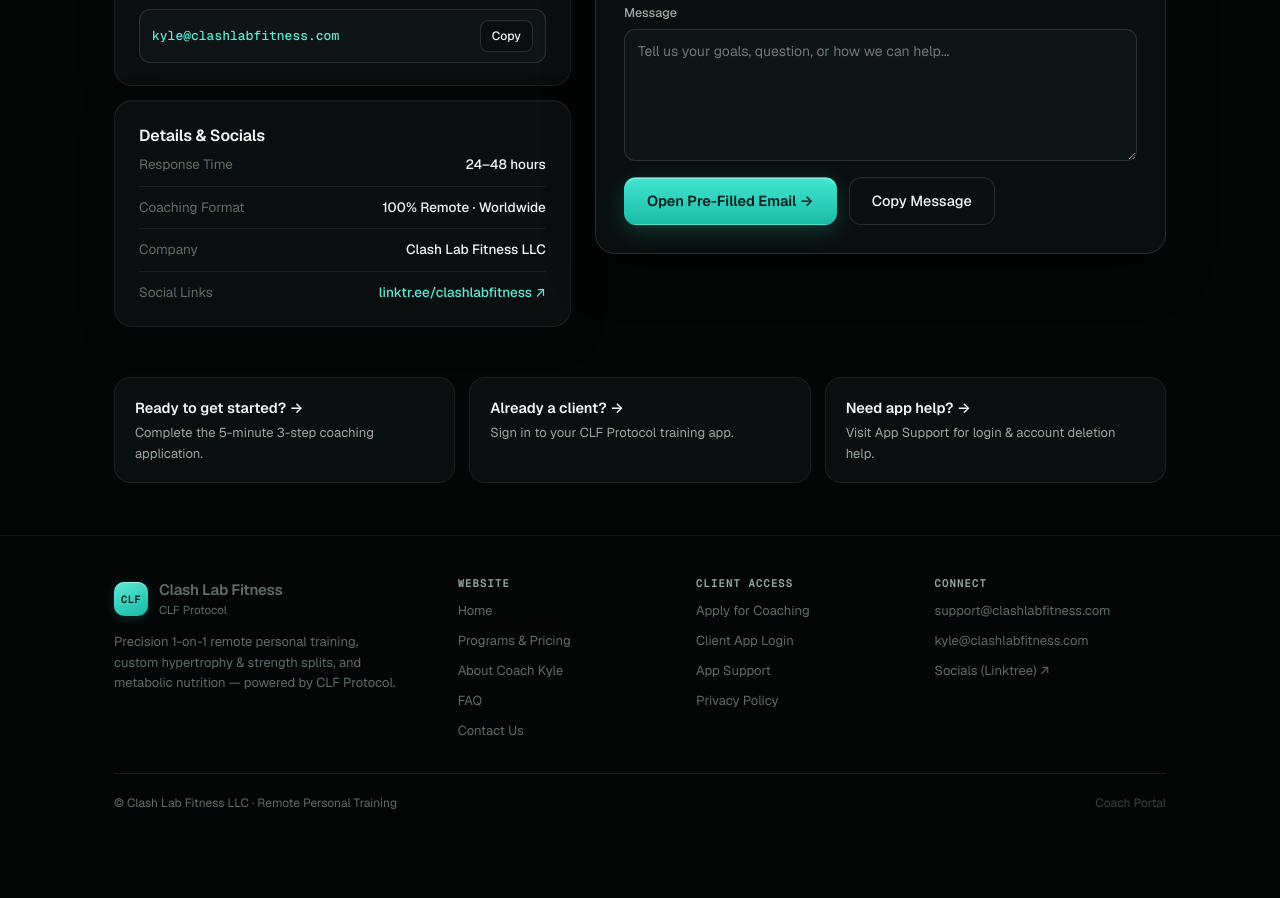
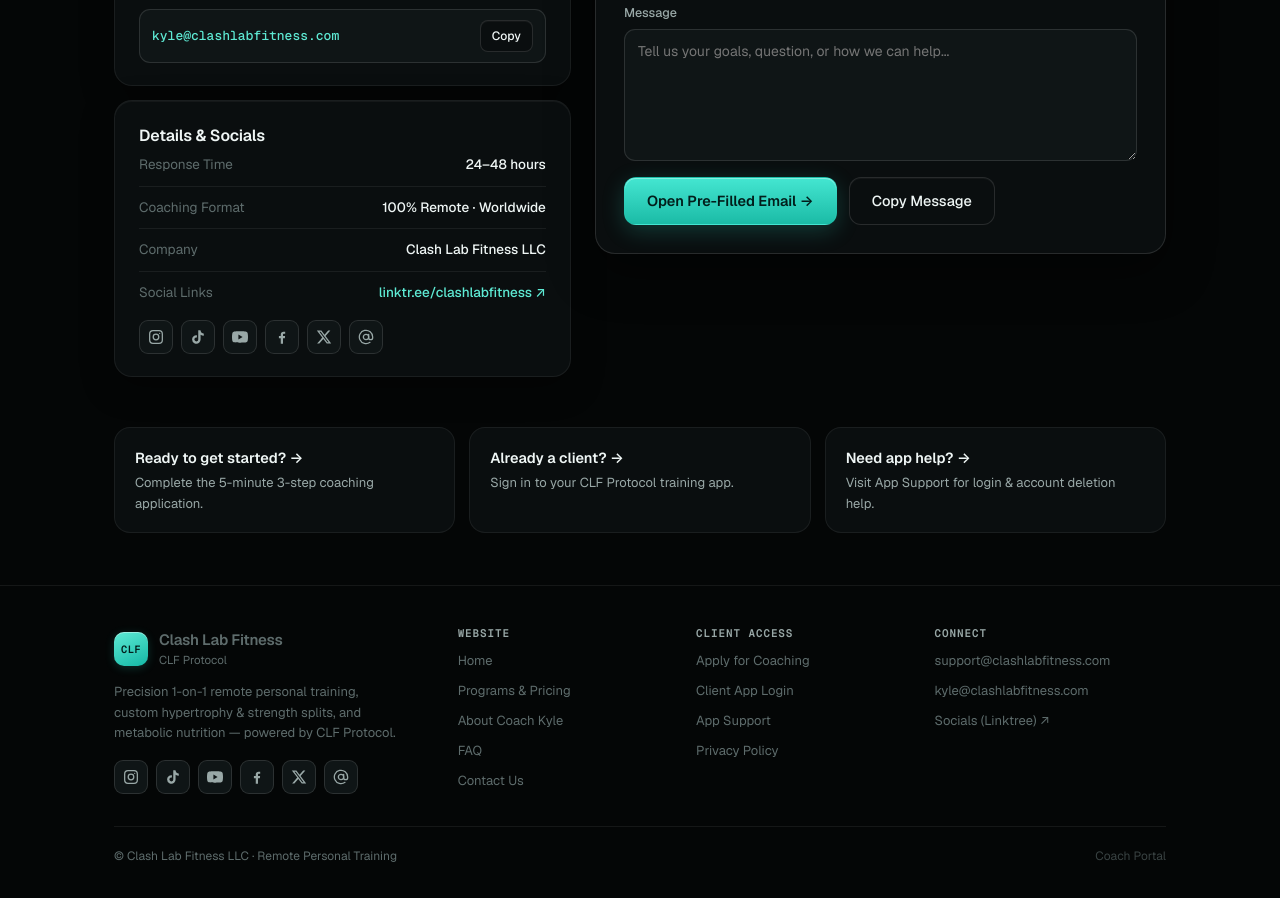
Before and after one commit to kylemdev-hub/clf-coaching-os, a plain HTML site: page contact.html in a window 1280 px wide. Shown: the part 600-1498 px from the top of the page. Before the commit the page ends 1449 px from the top, so only its background shows below. Drawn offline with nearby package versions, Linux system fonts and the light colour scheme.

Commit message:
Update contact.html

```diff
--- a/contact.html
+++ b/contact.html
@@ -136,6 +136,11 @@ footer{margin-top:52px;padding:42px 0 36px;border-top:1px solid var(--line);font
 .foot-col a{color:var(--text-3);transition:color .15s}
 .foot-col a:hover{color:var(--text)}
 .foot-desc{color:var(--text-3);font-size:13px;line-height:1.6;margin:12px 0 0;max-width:290px}
+.social-row{display:flex;align-items:center;gap:8px;flex-wrap:wrap;margin-top:16px}
+.social-btn{width:34px;height:34px;border-radius:9px;background:var(--surface-2);border:1px solid var(--line-2);color:var(--text-2);
+  display:grid;place-items:center;transition:color .15s,border-color .15s,background .15s,transform .2s}
+.social-btn:hover{color:var(--accent-text);border-color:var(--accent-line);background:var(--accent-tint);transform:translateY(-1px)}
+.social-btn svg{width:16px;height:16px;display:block}
 .foot-bottom{padding-top:20px;border-top:1px solid var(--line);display:flex;justify-content:space-between;align-items:center;gap:12px;flex-wrap:wrap;font-size:12px}
 .coach-link{opacity:.6;transition:opacity .15s,color .15s}
 .coach-link:hover{opacity:1;color:var(--accent)}
@@ -223,6 +228,14 @@ footer{margin-top:52px;padding:42px 0 36px;border-top:1px solid var(--line);font
             <div class="meta-row"><span>Company</span><b>Clash Lab Fitness LLC</b></div>
             <div class="meta-row"><span>Social Links</span><b><a href="https://linktr.ee/clashlabfitness" target="_blank" rel="noopener" style="color:var(--accent-text)">linktr.ee/clashlabfitness ↗</a></b></div>
           </div>
+          <div id="contact-socials"><div class="social-row" aria-label="Clash Lab Fitness Social Media">
+            <a class="social-btn" href="https://www.instagram.com/clashlabfitness/" target="_blank" rel="noopener" aria-label="Instagram" title="Instagram"><svg viewBox="0 0 24 24" fill="none" stroke="currentColor" stroke-width="1.9" stroke-linecap="round" stroke-linejoin="round"><rect x="2.5" y="2.5" width="19" height="19" rx="5"/><circle cx="12" cy="12" r="4.2"/><circle cx="17.5" cy="6.5" r="1" fill="currentColor" stroke="none"/></svg></a>
+            <a class="social-btn" href="https://www.tiktok.com/@clashlabfitness" target="_blank" rel="noopener" aria-label="TikTok" title="TikTok"><svg viewBox="0 0 24 24" fill="currentColor"><path d="M19.59 6.69a4.83 4.83 0 0 1-3.77-4.25V2h-3.45v13.67a2.89 2.89 0 0 1-5.2 1.74 2.89 2.89 0 0 1 2.31-4.64c.3 0 .59.04.88.13V9.4a6.33 6.33 0 0 0-.88-.07A6.34 6.34 0 0 0 3.14 15.67a6.34 6.34 0 0 0 10.86 4.48 6.3 6.3 0 0 0 1.86-4.48V8.7a8.26 8.26 0 0 0 4.83 1.56V6.82a4.8 4.8 0 0 1-1.1-.13z"/></svg></a>
+            <a class="social-btn" href="https://www.youtube.com/@Clashlabfitness" target="_blank" rel="noopener" aria-label="YouTube" title="YouTube"><svg viewBox="0 0 24 24" fill="currentColor"><path d="M23.5 6.2a3 3 0 0 0-2.1-2.12C19.54 3.5 12 3.5 12 3.5s-7.54 0-9.4.58A3 3 0 0 0 .5 6.2 31.4 31.4 0 0 0 0 12a31.4 31.4 0 0 0 .5 5.8 3 3 0 0 0 2.1 2.12c1.86.58 9.4.58 9.4.58s7.54 0 9.4-.58a3 3 0 0 0 2.1-2.12A31.4 31.4 0 0 0 24 12a31.4 31.4 0 0 0-.5-5.8zM9.6 15.6V8.4l6.3 3.6-6.3 3.6z"/></svg></a>
+            <a class="social-btn" href="https://www.facebook.com/clashlabfitness" target="_blank" rel="noopener" aria-label="Facebook" title="Facebook"><svg viewBox="0 0 24 24" fill="currentColor"><path d="M13.5 22v-8.2h2.76l.41-3.2H13.5V8.56c0-.93.26-1.56 1.59-1.56h1.7V4.14c-.3-.04-1.31-.13-2.49-.13-2.46 0-4.15 1.5-4.15 4.26v2.33H7.36v3.2h2.79V22h3.35z"/></svg></a>
+            <a class="social-btn" href="https://x.com/clashlabfitness" target="_blank" rel="noopener" aria-label="X" title="X"><svg viewBox="0 0 24 24" fill="currentColor"><path d="M18.244 2.25h3.308l-7.227 8.26 8.502 11.24H16.17l-5.214-6.817L4.99 21.75H1.68l7.73-8.835L1.254 2.25H8.08l4.713 6.231zm-1.161 17.52h1.833L7.084 4.126H5.117z"/></svg></a>
+            <a class="social-btn" href="https://www.threads.com/@clashlabfitness" target="_blank" rel="noopener" aria-label="Threads" title="Threads"><svg viewBox="0 0 24 24" fill="none" stroke="currentColor" stroke-width="1.9" stroke-linecap="round" stroke-linejoin="round"><circle cx="12" cy="12" r="4"/><path d="M16 8v5a3 3 0 0 0 6 0v-1a10 10 0 1 0-4 8"/></svg></a>
+          </div></div>
         </div>
       </div>
 
@@ -306,6 +319,14 @@ footer{margin-top:52px;padding:42px 0 36px;border-top:1px solid var(--line);font
             </div>
           </a>
           <p class="foot-desc">Precision 1-on-1 remote personal training, custom hypertrophy &amp; strength splits, and metabolic nutrition — powered by CLF Protocol.</p>
+          <div class="social-row" aria-label="Clash Lab Fitness Social Media">
+            <a class="social-btn" href="https://www.instagram.com/clashlabfitness/" target="_blank" rel="noopener" aria-label="Instagram" title="Instagram"><svg viewBox="0 0 24 24" fill="none" stroke="currentColor" stroke-width="1.9" stroke-linecap="round" stroke-linejoin="round"><rect x="2.5" y="2.5" width="19" height="19" rx="5"/><circle cx="12" cy="12" r="4.2"/><circle cx="17.5" cy="6.5" r="1" fill="currentColor" stroke="none"/></svg></a>
+            <a class="social-btn" href="https://www.tiktok.com/@clashlabfitness" target="_blank" rel="noopener" aria-label="TikTok" title="TikTok"><svg viewBox="0 0 24 24" fill="currentColor"><path d="M19.59 6.69a4.83 4.83 0 0 1-3.77-4.25V2h-3.45v13.67a2.89 2.89 0 0 1-5.2 1.74 2.89 2.89 0 0 1 2.31-4.64c.3 0 .59.04.88.13V9.4a6.33 6.33 0 0 0-.88-.07A6.34 6.34 0 0 0 3.14 15.67a6.34 6.34 0 0 0 10.86 4.48 6.3 6.3 0 0 0 1.86-4.48V8.7a8.26 8.26 0 0 0 4.83 1.56V6.82a4.8 4.8 0 0 1-1.1-.13z"/></svg></a>
+            <a class="social-btn" href="https://www.youtube.com/@Clashlabfitness" target="_blank" rel="noopener" aria-label="YouTube" title="YouTube"><svg viewBox="0 0 24 24" fill="currentColor"><path d="M23.5 6.2a3 3 0 0 0-2.1-2.12C19.54 3.5 12 3.5 12 3.5s-7.54 0-9.4.58A3 3 0 0 0 .5 6.2 31.4 31.4 0 0 0 0 12a31.4 31.4 0 0 0 .5 5.8 3 3 0 0 0 2.1 2.12c1.86.58 9.4.58 9.4.58s7.54 0 9.4-.58a3 3 0 0 0 2.1-2.12A31.4 31.4 0 0 0 24 12a31.4 31.4 0 0 0-.5-5.8zM9.6 15.6V8.4l6.3 3.6-6.3 3.6z"/></svg></a>
+            <a class="social-btn" href="https://www.facebook.com/clashlabfitness" target="_blank" rel="noopener" aria-label="Facebook" title="Facebook"><svg viewBox="0 0 24 24" fill="currentColor"><path d="M13.5 22v-8.2h2.76l.41-3.2H13.5V8.56c0-.93.26-1.56 1.59-1.56h1.7V4.14c-.3-.04-1.31-.13-2.49-.13-2.46 0-4.15 1.5-4.15 4.26v2.33H7.36v3.2h2.79V22h3.35z"/></svg></a>
+            <a class="social-btn" href="https://x.com/clashlabfitness" target="_blank" rel="noopener" aria-label="X" title="X"><svg viewBox="0 0 24 24" fill="currentColor"><path d="M18.244 2.25h3.308l-7.227 8.26 8.502 11.24H16.17l-5.214-6.817L4.99 21.75H1.68l7.73-8.835L1.254 2.25H8.08l4.713 6.231zm-1.161 17.52h1.833L7.084 4.126H5.117z"/></svg></a>
+            <a class="social-btn" href="https://www.threads.com/@clashlabfitness" target="_blank" rel="noopener" aria-label="Threads" title="Threads"><svg viewBox="0 0 24 24" fill="none" stroke="currentColor" stroke-width="1.9" stroke-linecap="round" stroke-linejoin="round"><circle cx="12" cy="12" r="4"/><path d="M16 8v5a3 3 0 0 0 6 0v-1a10 10 0 1 0-4 8"/></svg></a>
+          </div>
         </div>
         <div class="foot-col">
           <h4>Website</h4>
```
